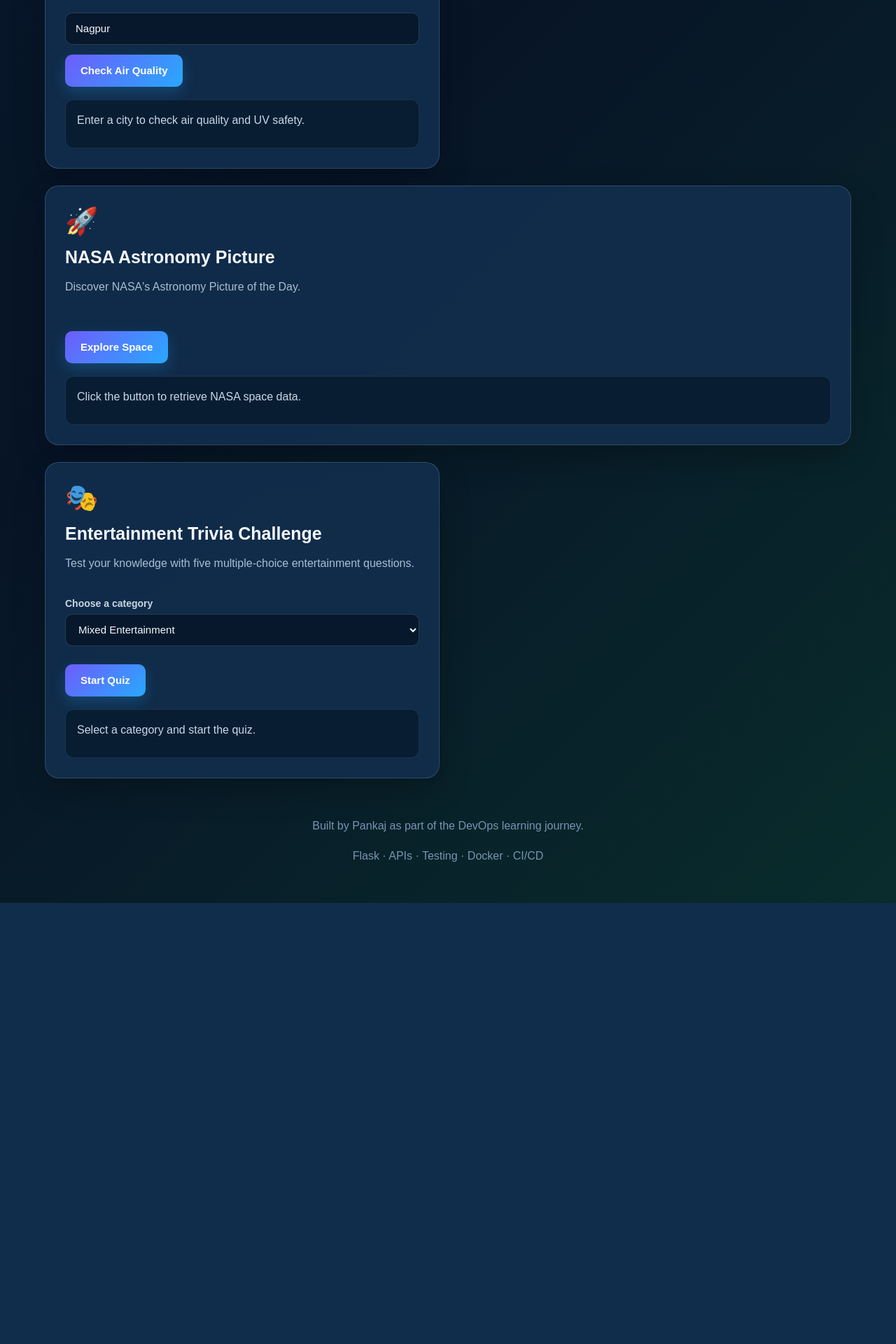
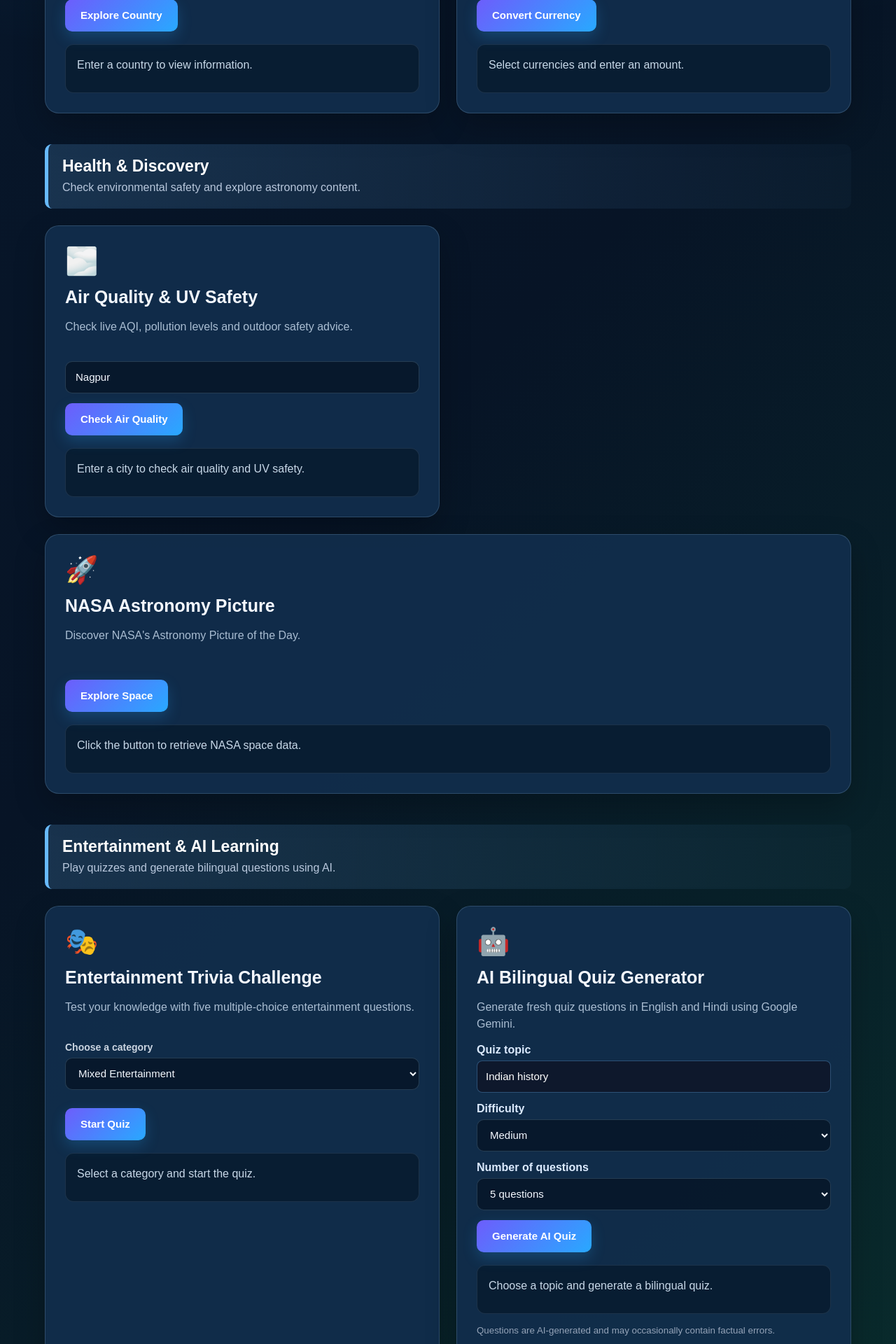
Before and after one commit to KP9991/devops-live-api-dashboard, a Flask app: page / in a window 1280 px wide. Shown: the part 1480-3400 px from the top of the page at 70% size. Before the commit the page ends 2770 px from the top, so only its background shows below. Run offline with Flask 3, Linux system fonts and the light colour scheme.

Commit message:
Add Gemini bilingual AI quiz

```diff
--- a/app.py
+++ b/app.py
@@ -7,10 +7,29 @@ from urllib.parse import quote
 import requests
 from flask import Flask, jsonify, render_template, request
 
+from google import genai
+from google.genai import errors
+from pydantic import BaseModel, Field
+
 app = Flask(__name__)
 
 REQUEST_TIMEOUT = 10
 
+GEMINI_MODEL = os.getenv("GEMINI_MODEL", "gemini-3.5-flash")
+
+
+class AITriviaQuestion(BaseModel):
+    question_en: str
+    question_hi: str
+    options_en: list[str] = Field(min_length=4, max_length=4)
+    options_hi: list[str] = Field(min_length=4, max_length=4)
+    correct_index: int = Field(ge=0, le=3)
+    explanation_en: str
+    explanation_hi: str
+
+
+class AITriviaQuiz(BaseModel):
+    questions: list[AITriviaQuestion]
 
 def api_error(message, status_code=502):
     return jsonify(
@@ -555,6 +574,121 @@ def trivia():
         count=len(questions),
         questions=questions,
     )
+
+@app.route("/api/ai-trivia", methods=["POST"])
+def ai_trivia():
+    if not os.getenv("GEMINI_API_KEY"):
+        return api_error(
+            "Gemini API key is not configured.",
+            503,
+        )
+
+    payload = request.get_json(silent=True) or {}
+
+    topic = str(payload.get("topic", "")).strip()
+    difficulty = str(
+        payload.get("difficulty", "medium")
+    ).strip().lower()
+
+    try:
+        question_count = int(payload.get("count", 5))
+    except (TypeError, ValueError):
+        return api_error(
+            "Question count must be a number.",
+            400,
+        )
+
+    if not topic:
+        return api_error(
+            "Please provide a quiz topic.",
+            400,
+        )
+
+    if len(topic) > 80:
+        return api_error(
+            "Quiz topic must not exceed 80 characters.",
+            400,
+        )
+
+    if difficulty not in {"easy", "medium", "hard"}:
+        return api_error(
+            "Difficulty must be easy, medium or hard.",
+            400,
+        )
+
+    if question_count < 3 or question_count > 10:
+        return api_error(
+            "Question count must be between 3 and 10.",
+            400,
+        )
+
+    prompt = f"""
+Create exactly {question_count} fact-based multiple-choice quiz
+questions about: {topic}.
+
+Difficulty: {difficulty}.
+
+Requirements:
+- Every question must be provided in English and natural Hindi.
+- Hindi text must use Devanagari script.
+- Provide exactly four answer options in both languages.
+- English and Hindi options must have identical ordering.
+- correct_index must be 0, 1, 2 or 3.
+- Include a short explanation in English and Hindi.
+- Avoid ambiguous questions.
+- Avoid opinions and unverifiable claims.
+- Avoid questions whose answer can change frequently.
+- Do not repeat questions within this quiz.
+"""
+
+    try:
+        client = genai.Client()
+
+        response = client.models.generate_content(
+            model=GEMINI_MODEL,
+            contents=prompt,
+            config={
+                "response_mime_type": "application/json",
+                "response_schema": AITriviaQuiz,
+            },
+        )
+
+        quiz = AITriviaQuiz.model_validate_json(response.text)
+
+        if len(quiz.questions) != question_count:
+            return api_error(
+                "Gemini returned an unexpected number of questions.",
+                502,
+            )
+
+        return jsonify(
+            status="success",
+            provider="Google Gemini",
+            model=GEMINI_MODEL,
+            topic=topic,
+            difficulty=difficulty,
+            count=len(quiz.questions),
+            questions=[
+                question.model_dump()
+                for question in quiz.questions
+            ],
+        )
+
+    except errors.APIError:
+        app.logger.exception("Gemini API request failed")
+
+        return api_error(
+            "Gemini could not generate the quiz. Please try again.",
+            502,
+        )
+
+    except (ValueError, TypeError):
+        app.logger.exception("Gemini returned invalid quiz data")
+
+        return api_error(
+            "Gemini returned an invalid quiz response.",
+            502,
+        )
 if __name__ == "__main__":
     app.run(
         host="0.0.0.0",
--- a/static/css/style.css
+++ b/static/css/style.css
@@ -354,3 +354,171 @@ footer {
     font-size: 24px;
     font-weight: 800;
 }
+/* Dashboard navigation and organized sections */
+
+html {
+    scroll-behavior: smooth;
+}
+
+.dashboard-nav {
+    display: flex;
+    flex-wrap: wrap;
+    justify-content: center;
+    gap: 10px;
+    max-width: 1200px;
+    margin: 0 auto 24px;
+    padding: 14px;
+    border: 1px solid rgba(104, 186, 255, 0.25);
+    border-radius: 14px;
+    background: rgba(15, 23, 42, 0.88);
+}
+
+.dashboard-nav a {
+    padding: 9px 14px;
+    border: 1px solid rgba(104, 186, 255, 0.35);
+    border-radius: 999px;
+    color: #dbeafe;
+    font-size: 14px;
+    font-weight: 700;
+    text-decoration: none;
+    transition:
+        background 0.2s ease,
+        border-color 0.2s ease,
+        transform 0.2s ease;
+}
+
+.dashboard-nav a:hover {
+    border-color: #68baff;
+    background: rgba(104, 186, 255, 0.18);
+    transform: translateY(-2px);
+}
+
+.dashboard-section-heading {
+    grid-column: 1 / -1;
+    margin-top: 20px;
+    padding: 18px 20px;
+    border-left: 5px solid #68baff;
+    border-radius: 10px;
+    background:
+        linear-gradient(
+            90deg,
+            rgba(104, 186, 255, 0.18),
+            rgba(104, 186, 255, 0.03)
+        );
+    scroll-margin-top: 25px;
+}
+
+.dashboard-section-heading h2 {
+    margin: 0 0 5px;
+    color: #ffffff;
+    font-size: 23px;
+}
+
+.dashboard-section-heading p {
+    margin: 0;
+    color: #b8c7dc;
+    line-height: 1.5;
+}
+
+@media (max-width: 600px) {
+    .dashboard-nav {
+        margin-right: 16px;
+        margin-left: 16px;
+    }
+
+    .dashboard-nav a {
+        flex: 1 1 45%;
+        text-align: center;
+    }
+
+    .dashboard-section-heading h2 {
+        font-size: 20px;
+    }
+}
+/* Gemini AI bilingual quiz */
+
+.ai-trivia-card label {
+    display: block;
+    margin: 14px 0 6px;
+    color: #dbeafe;
+    font-weight: 700;
+}
+
+.ai-trivia-card input,
+.ai-trivia-card select {
+    width: 100%;
+    box-sizing: border-box;
+}
+
+.ai-trivia-card input {
+    padding: 11px 12px;
+    border: 1px solid rgba(104, 186, 255, 0.35);
+    border-radius: 8px;
+    color: #ffffff;
+    background: rgba(15, 23, 42, 0.9);
+}
+
+.ai-trivia-progress {
+    margin-bottom: 12px;
+    color: #93c5fd;
+    font-weight: 700;
+}
+
+.ai-trivia-question {
+    margin-bottom: 16px;
+    color: #ffffff;
+    line-height: 1.6;
+    white-space: pre-line;
+}
+
+.ai-trivia-options {
+    display: grid;
+    gap: 10px;
+}
+
+.ai-trivia-answer {
+    width: 100%;
+    text-align: left;
+    white-space: pre-line;
+}
+
+.ai-trivia-answer.correct {
+    border-color: #22c55e;
+    background: rgba(34, 197, 94, 0.25);
+}
+
+.ai-trivia-answer.wrong {
+    border-color: #ef4444;
+    background: rgba(239, 68, 68, 0.25);
+}
+
+.ai-trivia-explanation {
+    margin-top: 16px;
+    padding: 13px;
+    border-left: 4px solid #fbbf24;
+    border-radius: 8px;
+    background: rgba(251, 191, 36, 0.12);
+    line-height: 1.6;
+    white-space: pre-line;
+}
+
+.ai-trivia-next {
+    margin-top: 16px;
+}
+
+.ai-trivia-final-title {
+    color: #ffffff;
+}
+
+.ai-trivia-final-score {
+    color: #86efac;
+    font-size: 20px;
+    font-weight: 700;
+}
+
+.ai-disclaimer {
+    display: block;
+    margin-top: 14px;
+    color: #94a3b8;
+    line-height: 1.5;
+}
--- a/static/js/dashboard.js
+++ b/static/js/dashboard.js
@@ -1,5 +1,7 @@
 const buttons = document.querySelectorAll("button[data-api]");
-
+let aiTriviaQuestions = [];
+let aiTriviaIndex = 0;
+let aiTriviaScore = 0;
 
 function setLoading(button, resultElement) {
     button.disabled = true;
@@ -419,6 +421,7 @@ function showTriviaQuestion() {
             const answerButtons =
                 answers.querySelectorAll(".trivia-answer");
 
+
             answerButtons.forEach((currentButton) => {
                 currentButton.disabled = true;
 
@@ -485,6 +488,209 @@ async function loadTrivia(button) {
         finishLoading(button);
     }
 }
+
+function showAITriviaResult() {
+    const result = document.getElementById("ai-trivia-result");
+    const totalQuestions = aiTriviaQuestions.length;
+    const percentage = Math.round(
+        (aiTriviaScore / totalQuestions) * 100
+    );
+
+    result.replaceChildren();
+    result.className = "result success";
+
+    const heading = document.createElement("h3");
+    heading.className = "ai-trivia-final-title";
+    heading.textContent = "Quiz Completed! / क्विज़ पूर्ण!";
+    result.appendChild(heading);
+
+    const score = document.createElement("p");
+    score.className = "ai-trivia-final-score";
+    score.textContent =
+        `Your score: ${aiTriviaScore}/${totalQuestions} (${percentage}%)`;
+    result.appendChild(score);
+
+    const message = document.createElement("p");
+
+    if (percentage >= 80) {
+        message.textContent =
+            "Excellent work! / बहुत बढ़िया!";
+    } else if (percentage >= 50) {
+        message.textContent =
+            "Good effort! Keep learning. / अच्छा प्रयास!";
+    } else {
+        message.textContent =
+            "Keep practising—you will improve! / अभ्यास जारी रखें!";
+    }
+
+    result.appendChild(message);
+
+    const playAgainButton = document.createElement("button");
+    playAgainButton.type = "button";
+    playAgainButton.className = "ai-trivia-next";
+    playAgainButton.textContent = "Generate Another Quiz";
+
+    playAgainButton.addEventListener("click", () => {
+        document
+            .getElementById("ai-trivia-start-button")
+            .click();
+    });
+
+    result.appendChild(playAgainButton);
+}
+function selectAITriviaAnswer(selectedIndex) {
+    const question = aiTriviaQuestions[aiTriviaIndex];
+    const result = document.getElementById("ai-trivia-result");
+    const answerButtons = result.querySelectorAll(
+        ".ai-trivia-answer"
+    );
+    const correctIndex = Number(question.correct_index);
+
+    answerButtons.forEach((answerButton, index) => {
+        answerButton.disabled = true;
+
+        if (index === correctIndex) {
+            answerButton.classList.add("correct");
+        } else if (index === selectedIndex) {
+            answerButton.classList.add("wrong");
+        }
+    });
+
+    if (selectedIndex === correctIndex) {
+        aiTriviaScore += 1;
+    }
+
+    const explanation = document.createElement("div");
+    explanation.className = "ai-trivia-explanation";
+
+    const explanationEnglish =
+        question.explanation_en || "No explanation available.";
+    const explanationHindi =
+        question.explanation_hi || "";
+
+    explanation.textContent =
+        `${explanationEnglish}\n${explanationHindi}`;
+    result.appendChild(explanation);
+
+    const nextButton = document.createElement("button");
+    nextButton.type = "button";
+    nextButton.className = "ai-trivia-next";
+
+    const isLastQuestion =
+        aiTriviaIndex === aiTriviaQuestions.length - 1;
+
+    nextButton.textContent = isLastQuestion
+        ? "View Final Score"
+        : "Next Question";
+
+    nextButton.addEventListener("click", () => {
+        if (isLastQuestion) {
+            showAITriviaResult();
+        } else {
+            aiTriviaIndex += 1;
+            renderAITriviaQuestion();
+        }
+    });
+
+    result.appendChild(nextButton);
+}
+function renderAITriviaQuestion() {
+    const result = document.getElementById("ai-trivia-result");
+    const question = aiTriviaQuestions[aiTriviaIndex];
+
+    result.replaceChildren();
+    result.className = "result success";
+
+    const progress = document.createElement("p");
+    progress.className = "ai-trivia-progress";
+    progress.textContent =
+        `Question ${aiTriviaIndex + 1} of ${aiTriviaQuestions.length}` +
+        ` | Score: ${aiTriviaScore}`;
+    result.appendChild(progress);
+
+    const title = document.createElement("h3");
+    title.className = "ai-trivia-question";
+    title.textContent =
+        `${question.question_en}\n${question.question_hi}`;
+    result.appendChild(title);
+
+    const optionsContainer = document.createElement("div");
+    optionsContainer.className = "ai-trivia-options";
+
+    question.options_en.forEach((optionEnglish, index) => {
+        const optionButton = document.createElement("button");
+        optionButton.type = "button";
+        optionButton.className = "ai-trivia-answer";
+
+        const optionHindi = question.options_hi[index] || "";
+        optionButton.textContent =
+            `${index + 1}. ${optionEnglish}\n${optionHindi}`;
+
+        optionButton.addEventListener("click", () => {
+            selectAITriviaAnswer(index);
+        });
+
+        optionsContainer.appendChild(optionButton);
+    });
+
+    result.appendChild(optionsContainer);
+}
+async function loadAITrivia(button) {
+    const result = document.getElementById("ai-trivia-result");
+    const topic = document
+        .getElementById("ai-trivia-topic")
+        .value
+        .trim();
+    const difficulty = document.getElementById(
+        "ai-trivia-difficulty"
+    ).value;
+    const count = Number(
+        document.getElementById("ai-trivia-count").value
+    );
+
+    if (!topic) {
+        showError(result, "Please enter a quiz topic.");
+        return;
+    }
+
+    setLoading(button, result);
+
+    try {
+        const response = await fetch("/api/ai-trivia", {
+            method: "POST",
+            headers: {
+                "Content-Type": "application/json",
+            },
+            body: JSON.stringify({
+                topic: topic,
+                difficulty: difficulty,
+                count: count,
+            }),
+        });
+
+        const data = await response.json();
+
+        if (!response.ok) {
+            throw new Error(
+                data.message || "Unable to generate the AI quiz."
+            );
+        }
+
+        aiTriviaQuestions = data.questions || [];
+        aiTriviaIndex = 0;
+        aiTriviaScore = 0;
+
+        if (aiTriviaQuestions.length === 0) {
+            throw new Error("Gemini returned no quiz questions.");
+        }
+
+        renderAITriviaQuestion();
+    } catch (error) {
+        showError(result, error.message);
+    } finally {
+        finishLoading(button);
+    }
+}
 buttons.forEach((button) => {
     button.addEventListener("click", () => {
         const api = button.dataset.api;
@@ -503,6 +709,8 @@ buttons.forEach((button) => {
             loadTrivia(button);
         } else if (api === "nasa") {
             loadNasa(button);
+        } else if (api === "ai-trivia") {
+            loadAITrivia(button);
         }
     });
 });
--- a/templates/index.html
+++ b/templates/index.html
@@ -25,8 +25,18 @@
         </div>
     </header>
 
-    <main class="dashboard-grid">
+<nav class="dashboard-nav" aria-label="Dashboard sections">
+    <a href="#operations">Operations</a>
+    <a href="#utilities">Global Utilities</a>
+    <a href="#discovery">Health & Discovery</a>
+    <a href="#entertainment">Entertainment & AI</a>
+</nav>
+<main class="dashboard-grid">
 
+<div class="dashboard-section-heading" id="operations">
+    <h2>Operations & Live Data</h2>
+    <p>Monitor development workflows and live environmental information.</p>
+</div>
         <section class="api-card">
             <div class="card-icon">⚙️</div>
             <h2>GitHub Actions</h2>
@@ -61,7 +71,10 @@
                 Enter a city to view live weather.
             </div>
         </section>
-
+<div class="dashboard-section-heading" id="utilities">
+    <h2>Global Utilities</h2>
+    <p>Explore country details and perform live currency conversion.</p>
+</div>
         <section class="api-card">
             <div class="card-icon">🌍</div>
             <h2>Country Information</h2>
@@ -124,6 +137,10 @@
             </div>
         </section>
 
+<div class="dashboard-section-heading" id="discovery">
+    <h2>Health & Discovery</h2>
+    <p>Check environmental safety and explore astronomy content.</p>
+</div>
 <section class="api-card">
     <div class="card-icon">🌫️</div>
 
@@ -162,6 +179,10 @@
                 Click the button to retrieve NASA space data.
             </div>
         </section>
+<div class="dashboard-section-heading" id="entertainment">
+    <h2>Entertainment & AI Learning</h2>
+    <p>Play quizzes and generate bilingual questions using AI.</p>
+</div>
 <section class="api-card trivia-card">
     <div class="card-icon">🎭</div>
 
@@ -200,6 +221,71 @@
         Select a category and start the quiz.
     </div>
 </section>
+<section class="api-card ai-trivia-card">
+    <div class="card-icon">🤖</div>
+
+    <h2>AI Bilingual Quiz Generator</h2>
+
+    <p>
+        Generate fresh quiz questions in English and Hindi using
+        Google Gemini.
+    </p>
+
+    <label for="ai-trivia-topic">Quiz topic</label>
+
+    <input
+        id="ai-trivia-topic"
+        type="text"
+        maxlength="80"
+        value="Indian history"
+        placeholder="Example: Bollywood, cricket, technology"
+        list="ai-trivia-topics"
+    >
+
+    <datalist id="ai-trivia-topics">
+        <option value="Indian history">
+        <option value="Bollywood">
+        <option value="Indian web series">
+        <option value="Cricket">
+        <option value="Science and technology">
+        <option value="Geography">
+        <option value="DevOps">
+        <option value="Oracle SQL">
+    </datalist>
+
+    <label for="ai-trivia-difficulty">Difficulty</label>
+
+    <select id="ai-trivia-difficulty">
+        <option value="easy">Easy</option>
+        <option value="medium" selected>Medium</option>
+        <option value="hard">Hard</option>
+    </select>
+
+    <label for="ai-trivia-count">Number of questions</label>
+
+    <select id="ai-trivia-count">
+        <option value="3">3 questions</option>
+        <option value="5" selected>5 questions</option>
+        <option value="10">10 questions</option>
+    </select>
+
+    <button
+        id="ai-trivia-start-button"
+        data-api="ai-trivia"
+        type="button"
+    >
+        Generate AI Quiz
+    </button>
+
+    <div id="ai-trivia-result" class="result">
+        Choose a topic and generate a bilingual quiz.
+    </div>
+
+    <small class="ai-disclaimer">
+        Questions are AI-generated and may occasionally contain
+        factual errors.
+    </small>
+</section>
 
     </main>
 
```
Also changed, not shown: requirements.txt (+20 -0 lines), test_app.py (+24 -0 lines), README.md. Lines whose indentation alone changed are shown as unchanged.
